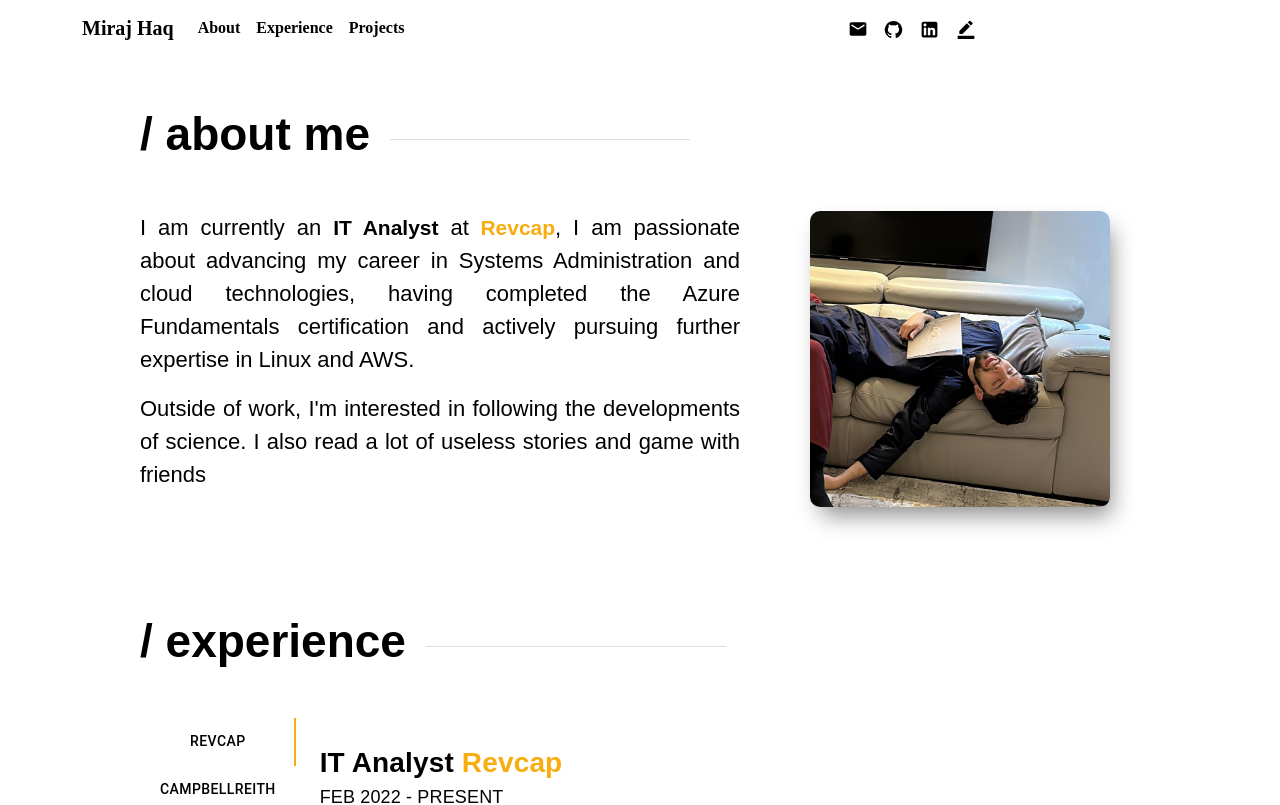
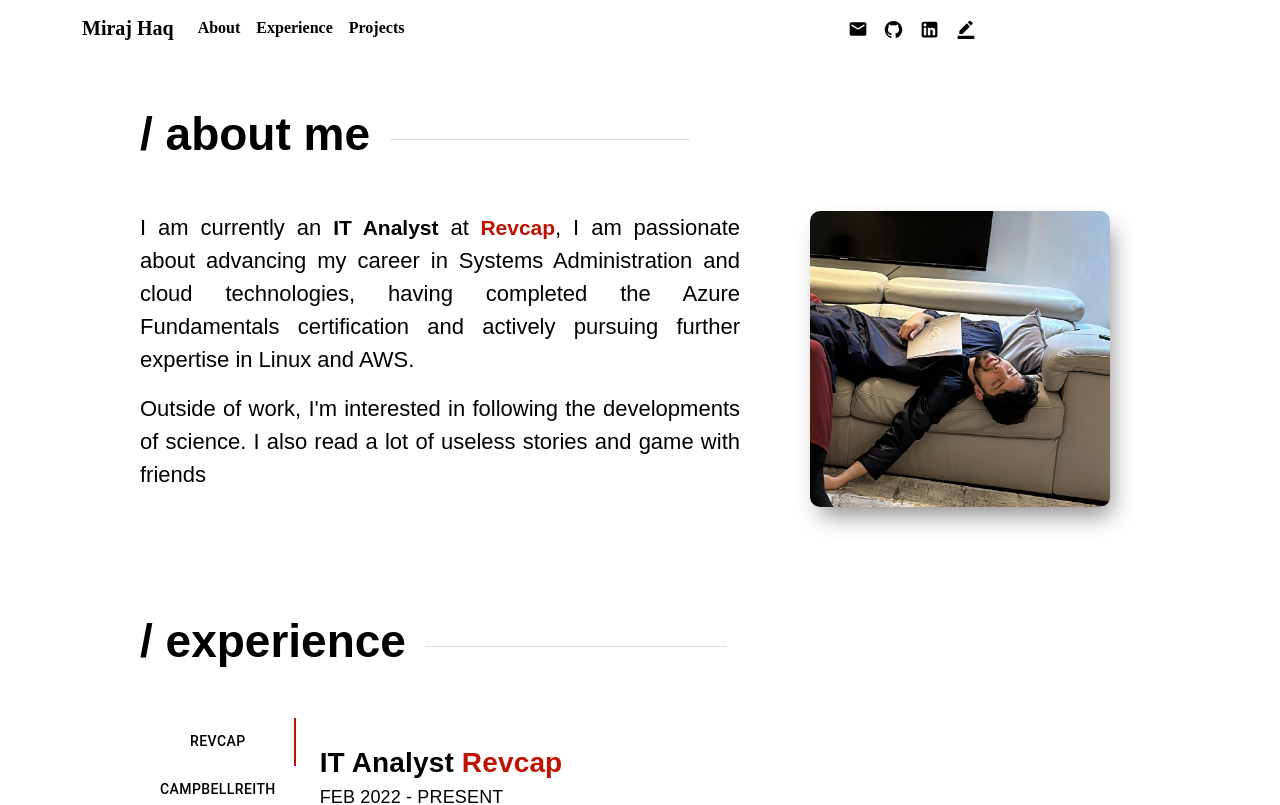
Before and after one commit to mirajhaq/Miraj, a React (Create React App) app: page / in a window 1280 px wide. Shown: the top 805 px of the page. Built offline with nearby package versions, Linux system fonts and the light colour scheme; a web font is replaced by a local one.

Commit message:
Update Global.css

```diff
--- a/src/styles/Global.css
+++ b/src/styles/Global.css
@@ -8,6 +8,6 @@
   --light-slate: #ffffff;
   --lightest-slate: #000000;
   --white: #e6f1ff;
-  --green-bright: #f7ad0e;
+  --green-bright: #be1300;
   --green-tint: rgba(100, 255, 218, 0.1);
 }
```
